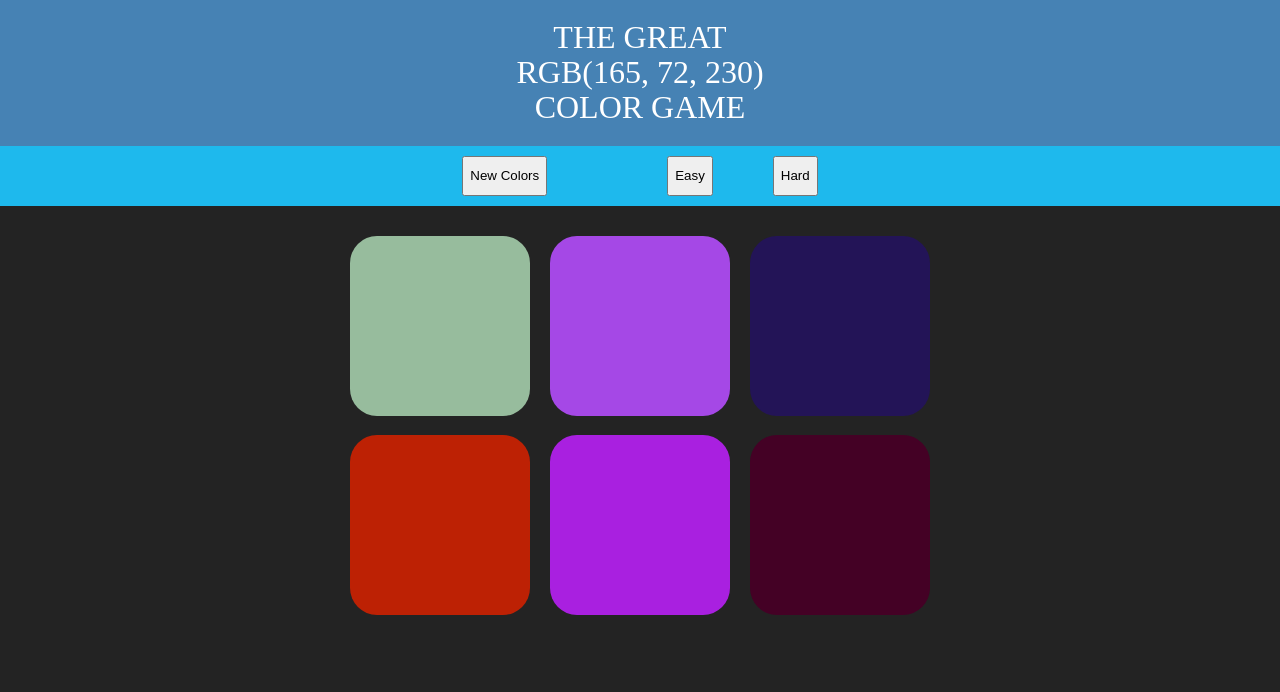
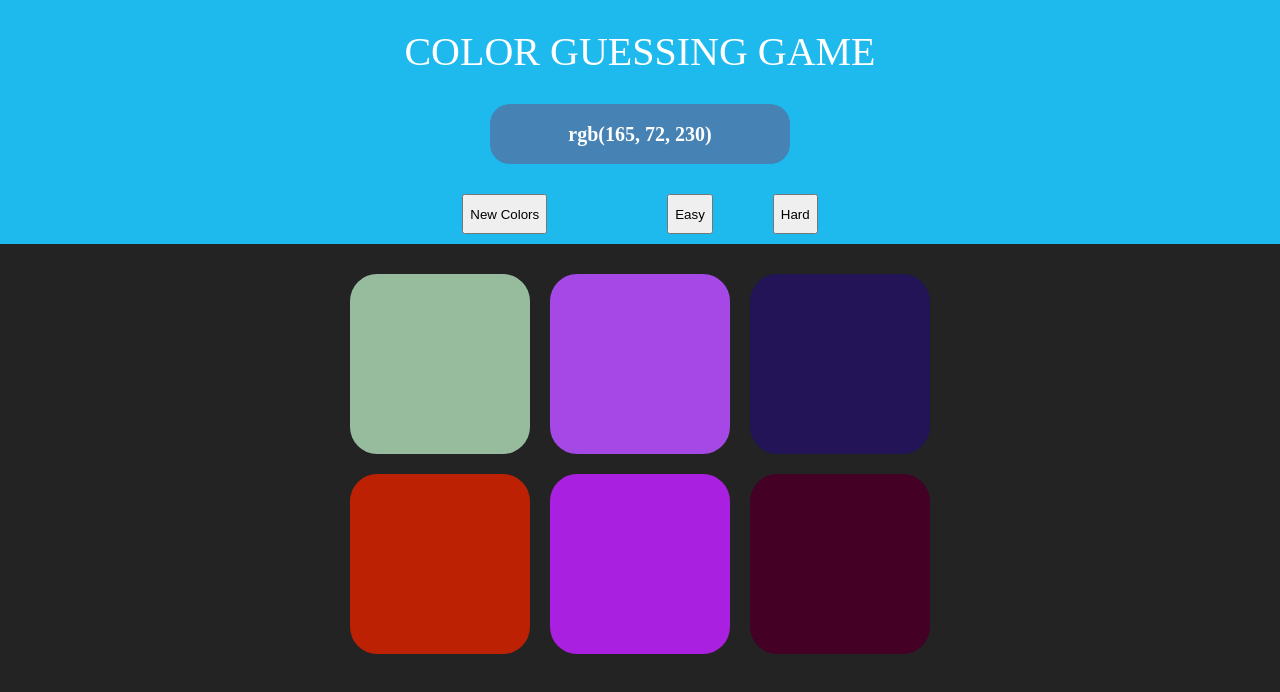
Before and after one commit to ruefie/Color-Guessing-Game, a plain HTML site: page index.html in a window 1280 px wide. Drawn offline with Linux system fonts and the light colour scheme.

Commit message:
updated app.js

```diff
--- a/app.css
+++ b/app.css
@@ -2,13 +2,22 @@ body {
   background-color: #232323;
   margin: 0;
   font-family: "Montserrat", "Avenir";
+}
+
+.header{
+  background: #1eb9ed;
+  color: white;
+  padding: 10px 0;
+  text-align: center;
+  font-size: 20px;
+  font-weight: bold;
 }
 h1 {
   text-align: center;
   line-height: 1.1;
   font-weight: normal;
   color: white;
-  background: steelblue;
+  /* background: steelblue; */
   margin: 0;
   text-transform: uppercase;
   padding: 20px 0;
@@ -22,6 +31,26 @@ h1 {
   height: 40px;
   padding: 10px 0;
 }
+
+span{
+  color: white;
+  font-size: 20px;
+  font-weight: bold;
+  align-items: center;
+  display: flex;
+  justify-content: center;
+}
+.color{
+  color: white;
+  width: 300px;
+  height: 60px;
+  font-size: 1em;
+  font-weight: bold;
+  border-radius: 20px;
+  margin: 10px auto;
+  background: steelblue;
+}
+
 #container {
   margin: 20px auto;
   max-width: 600px;
--- a/app.js
+++ b/app.js
@@ -1,111 +1,100 @@
-var numSquares = 6;
-var colors = [];
-var pickedColor;
-var squares = document.querySelectorAll(".square");
-var colorDisplay = document.getElementById("colorDisplay");
-var messageDisplay = document.querySelector("#message");
-var h1 = document.querySelector("h1");
-var resetButton = document.querySelector("#reset");
-var modeButtons = document.querySelectorAll(".mode");
+let numSquares = 6; // Number of squares to show based on difficulty
+let colors = []; // Array to store generated colors
+let pickedColor; // Correct color to guess
 
+const squares = document.querySelectorAll(".square");
+const colorDisplay = document.getElementById("colorDisplay");
+const messageDisplay = document.querySelector("#message");
+const h1 = document.querySelector("h1");
+const color = document.querySelector("#color");
+const resetButton = document.querySelector("#reset");
+const modeButtons = document.querySelectorAll(".mode");
 
 init();
 
-function init(){
+function init() {
   setupModeButtons();
   setupSquares();
   reset();
 }
 
-function setupModeButtons(){
-	for(var i = 0; i < modeButtons.length; i++){
-		modeButtons[i].addEventListener("click", function(){
+function setupModeButtons() {
+  modeButtons.forEach((button) => {
+    button.addEventListener("click", function () {
       modeButtons[0].classList.remove("selected");
       modeButtons[1].classList.remove("selected");
       this.classList.add("selected");
-			this.textContent === "Easy" ? numSquares = 3: numSquares = 6;
+      this.textContent === "Easy" ? (numSquares = 3) : (numSquares = 6);
       reset();
     });
-	}
+  });
 }
 
-function setupSquares(){
-	for(var i = 0; i < squares.length; i++){
-	//add click listeners to squares
-		squares[i].addEventListener("click", function(){
-			//grab color of clicked square
-			var clickedColor = this.style.background;
-			//compare color to pickedColor
-			if(clickedColor === pickedColor){
+function setupSquares() {
+  squares.forEach((square) => {
+    square.addEventListener("click", function () {
+      const clickedColor = this.style.background; // Get the color of the clicked square
+      if (clickedColor === pickedColor) {
         messageDisplay.textContent = "Correct!";
-				resetButton.textContent = "Play Again?"
-				changeColors(clickedColor);
-				h1.style.background = clickedColor;
+        resetButton.textContent = "Play Again?";
+        changeColors(clickedColor); // Change all squares to correct color
+        // h1.style.background = clickedColor; // Change h1 header background
+        colorDisplay.style.background = clickedColor; // Change the span's background
       } else {
-				this.style.background = "#232323";
-				messageDisplay.textContent = "Try Again"
+        this.style.background = "#232323"; // Hide the incorrect square
+        messageDisplay.textContent = "Try Again";
       }
     });
-	}
+  });
 }
 
 
+function reset() {
+  colors = generateRandomColors(numSquares); // Generate new colors
+  pickedColor = pickColor(); // Pick a new target color
+  colorDisplay.textContent = pickedColor; // Display the target color in the span
+  resetButton.textContent = "New Colors";
+  messageDisplay.textContent = "";
 
-function reset(){
-	colors = generateRandomColors(numSquares);
-	//pick a new random color from array
-	pickedColor = pickColor();
-	//change colorDisplay to match picked Color
-	colorDisplay.textContent = pickedColor;
-	resetButton.textContent = "New Colors"
-	messageDisplay.textContent = "";
-	//change colors of squares
-	for(var i = 0; i < squares.length; i++){
-		if(colors[i]){
-			squares[i].style.display = "block"
-			squares[i].style.background = colors[i];
+  squares.forEach((square, index) => {
+    if (colors[index]) {
+      square.style.display = "block"; // Show the square
+      square.style.background = colors[index]; // Set its color
     } else {
-			squares[i].style.display = "none";
+      square.style.display = "none"; // Hide extra squares in easy mode
     }
-	}
-	h1.style.background = "steelblue";
+  });
+
+  // h1.style.background = "steelblue"; // Reset header color
+  colorDisplay.style.background = "steelblue"; // Reset span background to match h1
 }
 
-resetButton.addEventListener("click", function(){
-	reset();
-})
 
-function changeColors(color){
-	//loop through all squares
-	for(var i = 0; i < squares.length; i++){
-		//change each color to match given color
-		squares[i].style.background = color;
-	}
+// Event listener for the reset button
+resetButton.addEventListener("click", reset);
+
+function changeColors(color) {
+  squares.forEach((square) => {
+    square.style.background = color; // Change all squares to the correct color
+  });
 }
 
-function pickColor(){
-	var random = Math.floor(Math.random() * colors.length);
+function pickColor() {
+  const random = Math.floor(Math.random() * colors.length);
   return colors[random];
 }
 
-function generateRandomColors(num){
-	//make an array
-	var arr = []
-	//repeat num times
-	for(var i = 0; i < num; i++){
-		//get random color and push into arr
-		arr.push(randomColor())
+function generateRandomColors(num) {
+  const arr = [];
+  for (let i = 0; i < num; i++) {
+    arr.push(randomColor()); // Add a random color to the array
   }
-	//return that array
   return arr;
 }
 
-function randomColor(){
-	//pick a "red" from 0 - 255
-	var r = Math.floor(Math.random() * 256);
-	//pick a "green" from  0 -255
-	var g = Math.floor(Math.random() * 256);
-	//pick a "blue" from  0 -255
-	var b = Math.floor(Math.random() * 256);
-	return "rgb(" + r + ", " + g + ", " + b + ")";
+function randomColor() {
+  const r = Math.floor(Math.random() * 256);
+  const g = Math.floor(Math.random() * 256);
+  const b = Math.floor(Math.random() * 256);
+  return `rgb(${r}, ${g}, ${b})`;
 }
--- a/index.html
+++ b/index.html
@@ -5,13 +5,16 @@
     <link rel="stylesheet" type="text/css" href="app.css" />
   </head>
   <body>
-    <h1>The Great<br /><span id="colorDisplay">RGB</span><br />Color Game</h1>
+    <div class="header">
+    <h1>Color Guessing Game</h1>
+    <span id="colorDisplay" class="color">RGB</span>
+    </div>
 
     <div id="stripe">
       <button id="reset">New Colors</button>
       <span id="message"></span>
       <button class="mode">Easy</button>
-      <button class="mode selected">Hard</button>
+      <button class="mode">Hard</button>
     </div>
 
     <div id="container">
```
Lines whose indentation alone changed are shown as unchanged.
